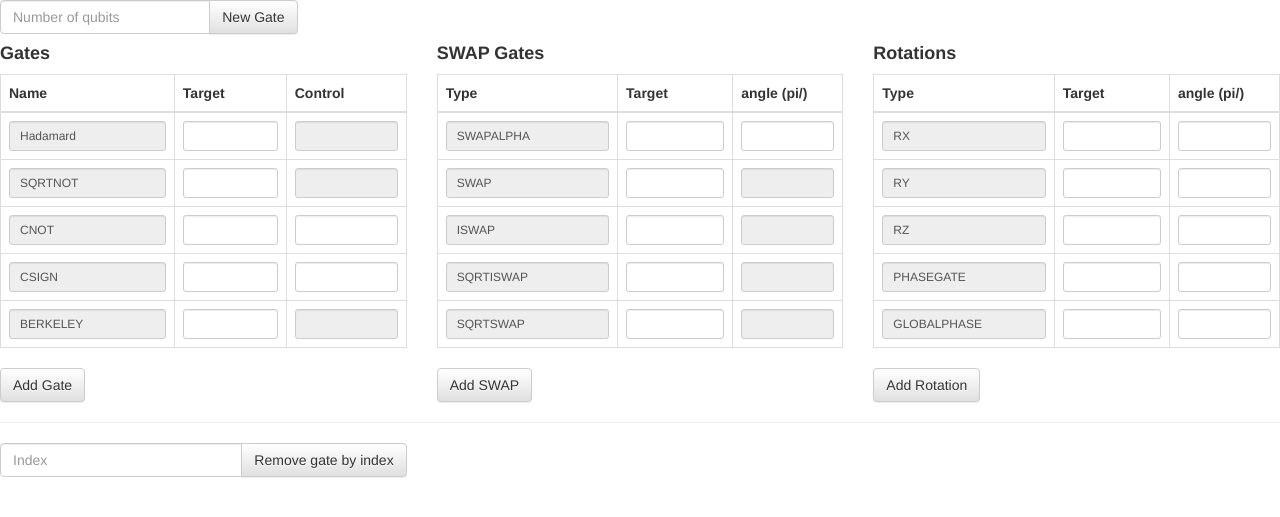
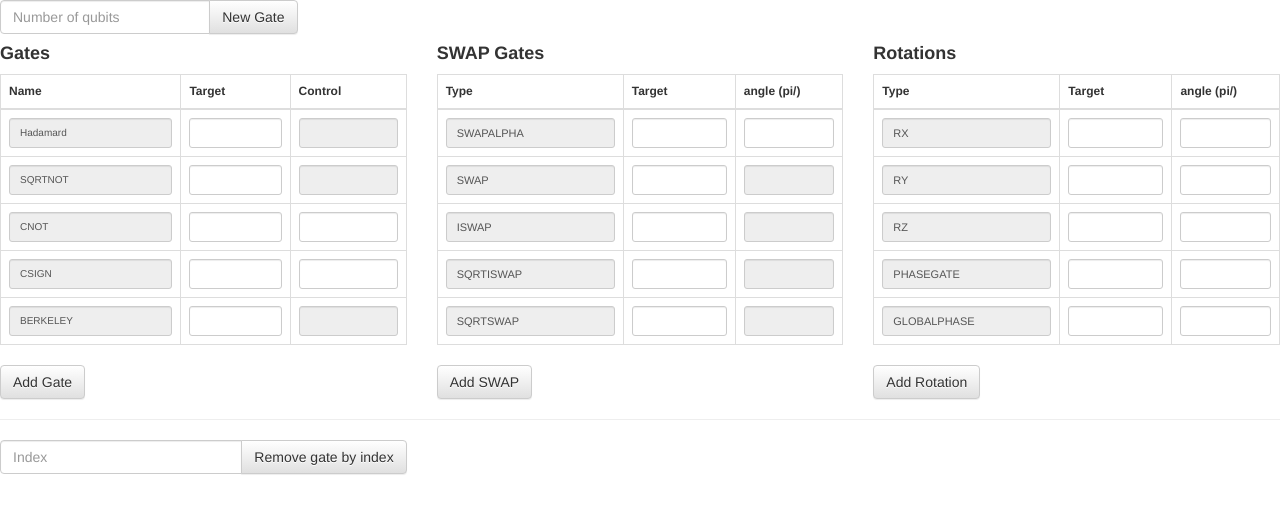
Before and after one commit to DarkhanMami/FinalProject, a Django app: page / in a window 1280 px wide. Shown: the top 517 px of the page. Run offline with Django 3.2, Linux system fonts and the light colour scheme; parts of the project's set-up code (start-up, migrations or seed data) failed here and were passed over; some libraries are stand-ins or nearby versions.

Commit message:
front v2

```diff
--- a/templates/circuit.html
+++ b/templates/circuit.html
@@ -18,106 +18,106 @@
     </div>
     <div class="row">
       <div class="col-sm-4">
-        <table class="table table-sm table-bordered">
+        <table class="table table-sm table-bordered" style="font-size:12px">
             <th class="col-xs-2">Name</th>
             <th class="col-xs-1">Target</th>
             <th class="col-xs-1">Control</th>
           </thead>
           <tbody>
             <tr>
-              <td><input class="form-control input-sm" type="text" name="g_types" value="Hadamard" disabled></td>
-              <td><input class="form-control input-sm" type="text" name="g_targets"></td>
-              <td><input class="form-control input-sm" type="text" name="g_controls" disabled></td>
+              <td><input style="font-size:10px" class="form-control input-sm" type="text" name="g_types" value="Hadamard" disabled></td>
+              <td><input style="font-size:10px" class="form-control input-sm" type="text" name="g_targets"></td>
+              <td><input style="font-size:10px" class="form-control input-sm" type="text" name="g_controls" disabled></td>
             </tr>
             <tr>
-              <td><input class="form-control input-sm" type="text" name="g_types" value="SQRTNOT" disabled></td>
-              <td><input class="form-control input-sm" type="text" name="g_targets">
-              <td><input class="form-control input-sm" type="text" name="g_controls" disabled></td>
+              <td><input style="font-size:10px" class="form-control input-sm" type="text" name="g_types" value="SQRTNOT" disabled></td>
+              <td><input style="font-size:10px" class="form-control input-sm" type="text" name="g_targets">
+              <td><input style="font-size:10px" class="form-control input-sm" type="text" name="g_controls" disabled></td>
             </tr>
             <tr>
-              <td><input class="form-control input-sm" type="text" name="g_types" value="CNOT" disabled></td>
-              <td><input class="form-control input-sm" type="text" name="g_targets">
-              <td><input class="form-control input-sm" type="text" name="g_controls"></td>
+              <td><input style="font-size:10px" class="form-control input-sm" type="text" name="g_types" value="CNOT" disabled></td>
+              <td><input style="font-size:10px" class="form-control input-sm" type="text" name="g_targets">
+              <td><input style="font-size:10px" class="form-control input-sm" type="text" name="g_controls"></td>
             </tr>
             <tr>
-              <td><input class="form-control input-sm" type="text" name="g_types" value="CSIGN" disabled></td>
-              <td><input class="form-control input-sm" type="text" name="g_targets">
-              <td><input class="form-control input-sm" type="text" name="g_controls"></td>
+              <td><input style="font-size:10px" class="form-control input-sm" type="text" name="g_types" value="CSIGN" disabled></td>
+              <td><input style="font-size:10px" class="form-control input-sm" type="text" name="g_targets">
+              <td><input style="font-size:10px" class="form-control input-sm" type="text" name="g_controls"></td>
             </tr>
             <tr>
-              <td><input class="form-control input-sm" type="text" name="g_types" value="BERKELEY" disabled></td>
-              <td><input class="form-control input-sm" type="text" name="g_targets">
-              <td><input class="form-control input-sm" type="text" name="g_controls" disabled></td>
+              <td><input style="font-size:10px" class="form-control input-sm" type="text" name="g_types" value="BERKELEY" disabled></td>
+              <td><input style="font-size:10px" class="form-control input-sm" type="text" name="g_targets">
+              <td><input style="font-size:10px" class="form-control input-sm" type="text" name="g_controls" disabled></td>
             </tr>
           </tbody>
         </table>
       </div>
       <div class="col-sm-4">
-        <table class="table table-sm table-bordered">
+        <table class="table table-sm table-bordered" style="font-size:12px">
             <th class="col-xs-2">Type</th>
             <th class="col-xs-1">Target</th>
             <th class="col-xs-1">angle (pi/)</th>
           </thead>
           <tbody>
             <tr>
-              <td><input class="form-control input-sm" type="text" name="s_types" value="SWAPALPHA" disabled></td>
-              <td><input class="form-control input-sm" type="text" name="s_targets"></td>
-              <td><input class="form-control input-sm" type="text" name="s_angle"></td>
+              <td><input style="font-size:11px" class="form-control input-sm" type="text" name="s_types" value="SWAPALPHA" disabled></td>
+              <td><input style="font-size:11px" class="form-control input-sm" type="text" name="s_targets"></td>
+              <td><input style="font-size:11px" class="form-control input-sm" type="text" name="s_angle"></td>
             </tr>
             <tr>
-              <td><input class="form-control input-sm" type="text" name="s_types" value="SWAP" disabled></td>
-              <td><input class="form-control input-sm" type="text" name="s_targets">
-              <td><input class="form-control input-sm" type="text" name="s_angle" disabled></td>
+              <td><input style="font-size:11px" class="form-control input-sm" type="text" name="s_types" value="SWAP" disabled></td>
+              <td><input style="font-size:11px" class="form-control input-sm" type="text" name="s_targets">
+              <td><input style="font-size:11px" class="form-control input-sm" type="text" name="s_angle" disabled></td>
             </tr>
             <tr>
-              <td><input class="form-control input-sm" type="text" name="s_types" value="ISWAP" disabled></td>
-              <td><input class="form-control input-sm" type="text" name="s_targets">
-              <td><input class="form-control input-sm" type="text" name="s_angle" disabled></td>
+              <td><input style="font-size:11px" class="form-control input-sm" type="text" name="s_types" value="ISWAP" disabled></td>
+              <td><input style="font-size:11px" class="form-control input-sm" type="text" name="s_targets">
+              <td><input style="font-size:11px" class="form-control input-sm" type="text" name="s_angle" disabled></td>
             </tr>
             <tr>
-              <td><input class="form-control input-sm" type="text" name="s_types" value="SQRTISWAP" disabled></td>
-              <td><input class="form-control input-sm" type="text" name="s_targets">
-              <td><input class="form-control input-sm" type="text" name="s_angle" disabled></td>
+              <td><input style="font-size:11px" class="form-control input-sm" type="text" name="s_types" value="SQRTISWAP" disabled></td>
+              <td><input style="font-size:11px" class="form-control input-sm" type="text" name="s_targets">
+              <td><input style="font-size:11px" class="form-control input-sm" type="text" name="s_angle" disabled></td>
             </tr>
             <tr>
-              <td><input class="form-control input-sm" type="text" name="s_types" value="SQRTSWAP" disabled></td>
-              <td><input class="form-control input-sm" type="text" name="s_targets">
-              <td><input class="form-control input-sm" type="text" name="s_angle" disabled></td>
+              <td><input style="font-size:11px" class="form-control input-sm" type="text" name="s_types" value="SQRTSWAP" disabled></td>
+              <td><input style="font-size:11px" class="form-control input-sm" type="text" name="s_targets">
+              <td><input style="font-size:11px" class="form-control input-sm" type="text" name="s_angle" disabled></td>
             </tr>
           </tbody>
         </table>
       </div>
       <div class="col-sm-4">
-        <table class="table table-sm table-bordered">
+        <table class="table table-sm table-bordered" style="font-size:12px">
             <th class="col-xs-2">Type</th>
             <th class="col-xs-1">Target</th>
             <th class="col-xs-1">angle (pi/)</th>
           </thead>
           <tbody>
             <tr>
-              <td><input class="form-control input-sm" type="text" name="r_types" value="RX" disabled></td>
-              <td><input class="form-control input-sm" type="text" name="r_targets"></td>
-              <td><input class="form-control input-sm" type="text" name="r_angle"></td>
+              <td><input style="font-size:11px" class="form-control input-sm" type="text" name="r_types" value="RX" disabled></td>
+              <td><input style="font-size:11px" class="form-control input-sm" type="text" name="r_targets"></td>
+              <td><input style="font-size:11px" class="form-control input-sm" type="text" name="r_angle"></td>
             </tr>
             <tr>
-              <td><input class="form-control input-sm" type="text" name="r_types" value="RY" disabled></td>
-              <td><input class="form-control input-sm" type="text" name="r_targets">
-              <td><input class="form-control input-sm" type="text" name="r_angle"></td>
+              <td><input style="font-size:11px" class="form-control input-sm" type="text" name="r_types" value="RY" disabled></td>
+              <td><input style="font-size:11px" class="form-control input-sm" type="text" name="r_targets">
+              <td><input style="font-size:11px" class="form-control input-sm" type="text" name="r_angle"></td>
             </tr>
             <tr>
-              <td><input class="form-control input-sm" type="text" name="r_types" value="RZ" disabled></td>
-              <td><input class="form-control input-sm" type="text" name="r_targets">
-              <td><input class="form-control input-sm" type="text" name="r_angle"></td>
+              <td><input style="font-size:11px" class="form-control input-sm" type="text" name="r_types" value="RZ" disabled></td>
+              <td><input style="font-size:11px" class="form-control input-sm" type="text" name="r_targets">
+              <td><input style="font-size:11px" class="form-control input-sm" type="text" name="r_angle"></td>
             </tr>
             <tr>
-              <td><input class="form-control input-sm" type="text" name="r_types" value="PHASEGATE" disabled></td>
-              <td><input class="form-control input-sm" type="text" name="r_targets">
-              <td><input class="form-control input-sm" type="text" name="r_angle"></td>
+              <td><input style="font-size:11px" class="form-control input-sm" type="text" name="r_types" value="PHASEGATE" disabled></td>
+              <td><input style="font-size:11px" class="form-control input-sm" type="text" name="r_targets">
+              <td><input style="font-size:11px" class="form-control input-sm" type="text" name="r_angle"></td>
             </tr>
             <tr>
-              <td><input class="form-control input-sm" type="text" name="r_types" value="GLOBALPHASE" disabled></td>
-              <td><input class="form-control input-sm" type="text" name="r_targets">
-              <td><input class="form-control input-sm" type="text" name="r_angle"></td>
+              <td><input style="font-size:11px" class="form-control input-sm" type="text" name="r_types" value="GLOBALPHASE" disabled></td>
+              <td><input style="font-size:11px" class="form-control input-sm" type="text" name="r_targets">
+              <td><input style="font-size:11px" class="form-control input-sm" type="text" name="r_angle"></td>
             </tr>
           </tbody>
         </table>
@@ -144,7 +144,7 @@
         <img id="image"></img>
       </div>
       <div class="col-sm-8">
-        <table class="table table-sm table-bordered" id="result"></table>
+        <table class="table table-striped table-bordered table-condensed" id="result" style="font-size:9px"></table>
       </div>
     </div>
 
```
Also changed, not shown: static/qcirc.png, 2 other files.
